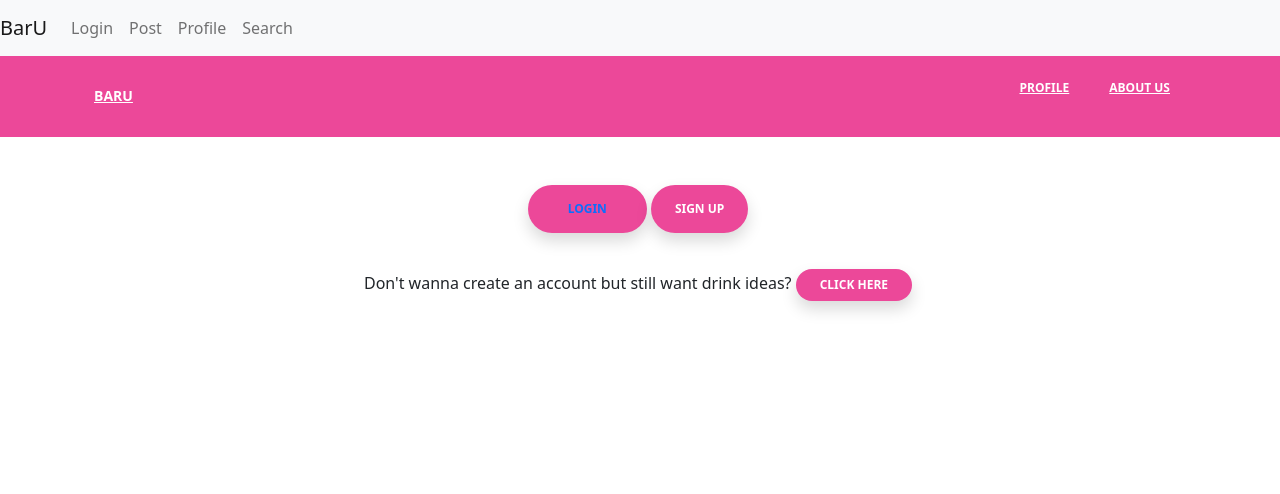
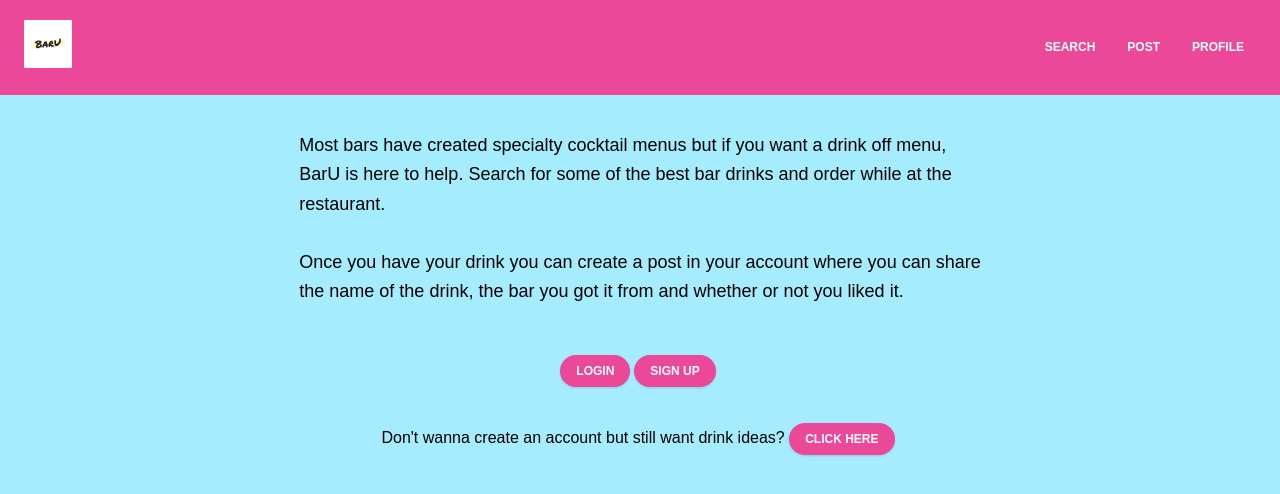
Before and after one commit to UseTheHill/BarU, a React (Create React App) app in the folder client/: page / in a window 1280 px wide. Shown: the top 494 px of the page. Built offline with nearby package versions, Linux system fonts and the light colour scheme.

Commit message:
nav bar setup and landing page

```diff
--- a/client/src/components/Nav/index.js
+++ b/client/src/components/Nav/index.js
@@ -1,53 +1,130 @@
-import React from "react";
+//import React from "react";
 import { Link } from "react-router-dom";
 import "./style.css";
-import 'bootstrap/dist/css/bootstrap.min.css';
+import logo from "../../BarU-logo.png";
+//import 'bootstrap/dist/css/bootstrap.min.css';
 
 
-function Nav() {
+import React, { Component } from "react";
+export default function Nav({ fixed }) {
+  const [navbarOpen, setNavbarOpen] = React.useState(false);
   return (
-    <nav className="navbar navbar-expand-lg navbar-light bg-light">
-      <Link className="navbar-brand" to="/">
-        BarU
+    <>
+      <nav className="relative flex flex-wrap items-center justify-between px-2 py-3 bg-pink-500 mb-3">
+        <div className="container px-4 mx-auto flex flex-wrap items-center justify-between">
+
+          {
+            // Nav Bar Logo
+          }
+          <div className="w-full relative flex justify-between lg:w-auto lg:static lg:block lg:justify-start">
+            <Link
+              to="/"
+              className={window.location.pathname === "/" ? "nav-link active" : "nav-link"}
+            >
+              <a
+                className="text-sm font-bold leading-relaxed inline-block mr-4 py-2 whitespace-nowrap uppercase text-white"
+              >
+                {
+                  // Nav Bar Image/text source
+                }
+                <img class="object-scale-down h-12 w-full ..." src={logo} alt="logo" />
+              </a>
+              <button
+                className="text-white cursor-pointer text-xl leading-none px-3 py-1 border border-solid border-transparent rounded bg-transparent block lg:hidden outline-none focus:outline-none"
+                type="button"
+                onClick={() => setNavbarOpen(!navbarOpen)}
+              >
+
+                <i className="fas fa-bars"></i>
+
+              </button>
             </Link>
-      <div>
-        <ul className="navbar-nav">
+          </div>
+
+
+          <div
+            className={
+              "lg:flex flex-grow items-center" +
+              (navbarOpen ? " flex" : " hidden")
+            }
+
+            id="example-navbar-danger">
+
+            {
+              // Navbar Links/////////////////////////////
+            }
+
+            <ul className="flex flex-col lg:flex-row list-none lg:ml-auto">
+              {
+                // Search Link /////////
+              }
               <li className="nav-item">
                 <Link
-              to="/login"
-              className={window.location.pathname === "/login" ? "nav-link active" : "nav-link"}
+                  to="/search"
+                  className={
+                    window.location.pathname === "/search"
+                      ? "nav-link active"
+                      : "nav-link"
+                  }
                 >
-              Login
+                  <a
+                    className="px-3 py-2 flex items-center text-xs uppercase font-bold leading-snug text-white hover:opacity-75"
+                  >
+
+                    <i className="fab fa-facebook-square text-lg leading-lg text-white opacity-75"></i><span className="ml-2">
+                      Search</span>
+                  </a>
                 </Link>
               </li>
+
+              {
+                // Post Link /////////
+              }
               <li className="nav-item">
               <Link
               to="/post"
-              className={window.location.pathname === "/post" ? "nav-link active" : "nav-link"}
+              className={
+                window.location.pathname === "/post"
+                  ? "nav-link active"
+                  : "nav-link"
+              }
             >
-              Post
+                <a
+                  className="px-3 py-2 flex items-center text-xs uppercase font font-bold leading-snug text-white hover:opacity-75"
+                  href="#pablo">
+
+                  <i className="fab fa-twitter text-lg leading-lg text-white opacity-75"></i><span className="ml-2">
+                    Post</span>
+                </a>
                 </Link>
               </li>
+
+              {
+                // Profile Link /////////
+              }
               <li className="nav-item">
               <Link
               to="/profile"
-              className={window.location.pathname === "/profile" ? "nav-link active" : "nav-link"}
+              className={
+                window.location.pathname === "/profile"
+                  ? "nav-link active"
+                  : "nav-link"
+              }
             >
-              Profile
+                <a
+                  className="px-3 py-2 flex items-center text-xs uppercase font font-bold leading-snug text-white hover:opacity-75"
+                  href="#pablo">
+
+                  <i className="fab fa-twitter text-lg leading-lg text-white opacity-75"></i><span className="ml-2">
+                    Profile</span>
+                </a>
                 </Link>
               </li>
-          <li className="nav-item">
-            <Link
-              to="/search"
-              className={window.location.pathname === "/search" ? "nav-link active" : "nav-link"}
-            >
-              Search
-            </Link>
-          </li>
+
             </ul>
           </div>
+        </div>
       </nav>
+    </>
   );
 }
-
-export default Nav;
--- a/client/src/pages/LandingPage/index.js
+++ b/client/src/pages/LandingPage/index.js
@@ -5,80 +5,31 @@ import React, { Component } from "react";
 import { Link } from "react-router-dom";
 
 export default function Landing({ fixed }) {
-  const [navbarOpen, setNavbarOpen] = React.useState(false);
   return (
     <>
-      <nav className="relative flex flex-wrap items-center justify-between px-2 py-3 bg-pink-500 mb-3">
-        <div className="container px-4 mx-auto flex flex-wrap items-center justify-between">
-          <div className="w-full relative flex justify-between lg:w-auto lg:static lg:block lg:justify-start">
-            {
-              // Nav Bar Logo
-            }
-            <a
-              className="text-sm font-bold leading-relaxed inline-block mr-4 py-2 whitespace-nowrap uppercase text-white"
-              href="#pablo"
-            >
-              BarU
-            </a>
-            <button
-              className="text-white cursor-pointer text-xl leading-none px-3 py-1 border border-solid border-transparent rounded bg-transparent block lg:hidden outline-none focus:outline-none"
-              type="button"
-              onClick={() => setNavbarOpen(!navbarOpen)}
-            >
-              <i className="fas fa-bars"></i>
-            </button>
-          </div>
-          <div
-            className={
-              "lg:flex flex-grow items-center" +
-              (navbarOpen ? " flex" : " hidden")
-            }
+      <div id="guest" class="flex justify-center p-8...">
+        <p className="text-lg font-light leading-relaxed mt-6 mb-4 text-blueGray-800">
+          Most bars have created specialty cocktail menus but if you want a drink off menu,<br /> BarU is here to help.
+          Search for some of the best bar drinks and order while at the <br />restaurant.<br />
 
-            id="example-navbar-danger">
-
-            {
-              // Navbar Links
-            }
-
-            <ul className="flex flex-col lg:flex-row list-none lg:ml-auto">
-              <li className="nav-item">
-                <a
-                  className="px-3 py-2 flex items-center text-xs uppercase font-bold leading-snug text-white hover:opacity-75"
-                  href="#pablo">
-
-                  <i className="fab fa-facebook-square text-lg leading-lg text-white opacity-75"></i><span className="ml-2">
-                    Profile</span>
-                </a>
-              </li>
-
-              <li className="nav-item">
-                <a
-                  className="px-3 py-2 flex items-center text-xs uppercase font font-bold leading-snug text-white hover:opacity-75"
-                  href="#pablo">
-
-                  <i className="fab fa-twitter text-lg leading-lg text-white opacity-75"></i><span className="ml-2">
-                    About Us</span>
-                </a>
-              </li>
-            </ul>
-          </div>
-        </div>
-      </nav>
-
+          <br />Once you have your drink you can create a post in your account where you can share <br />the name of the drink,
+          the bar you got it from and whether or not you liked it.
+        </p>
+      </div>
       {
         //////////////////////////////////////////////////////Login & Sign up BTNS  / Guest BTN////////////////////////////////////////////////////////////////////////////
       }
       <div class="flex justify-center p-8">
 
 
-          < button  className="bg-pink-500 text-white active:bg-pink-600 font-bold uppercase text-xs px-4 py-2 rounded-full shadow hover:shadow-md outline-none focus:outline-none mr-1 mb-1 ease-linear transition-all duration-150" type="button">
+        < button className="bg-pink-500 text-white active:bg-pink-600 font-bold uppercase text-xs px-4 py-2 rounded-full shadow hover:shadow-md outline-none focus:outline-none mr-1 mb-1 ease-linear transition-all duration-150" type="button">
           <Link
-          to="/login"
-          className={window.location.pathname === "/login" ? "nav-link active" : "nav-link"}
-        >
+            to="/login"
+            className={window.location.pathname === "/login" ? "nav-link active" : "nav-link"}
+          >
             Login
-            </Link>
-          </button >
+          </Link>
+        </button >
 
 
 
@@ -89,7 +40,16 @@ export default function Landing({ fixed }) {
 
       <div id="guest" class="flex justify-center p-8...">
         <p>Don't wanna create an account but still want drink ideas? < button className="bg-pink-500 text-white active:bg-pink-600 font-bold uppercase text-xs px-4 py-2 rounded-full shadow hover:shadow-md outline-none focus:outline-none mr-1 mb-1 ease-linear transition-all duration-150" type="button">
+        <Link
+              to="/search"
+              className={
+                window.location.pathname === "/search"
+                  ? "nav-link active"
+                  : "nav-link"
+              }
+            >
           Click Here
+          </Link>
         </button >
         </p>
       </div>
```
Lines whose indentation alone changed are shown as unchanged.
